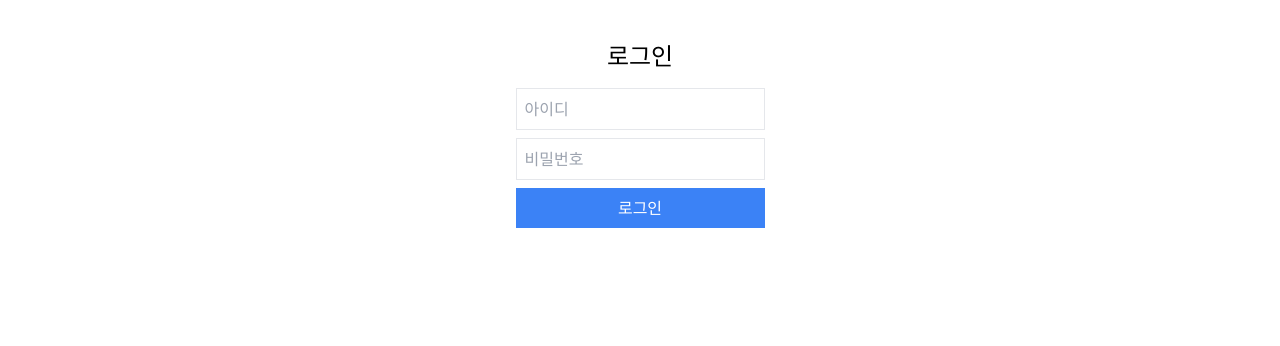
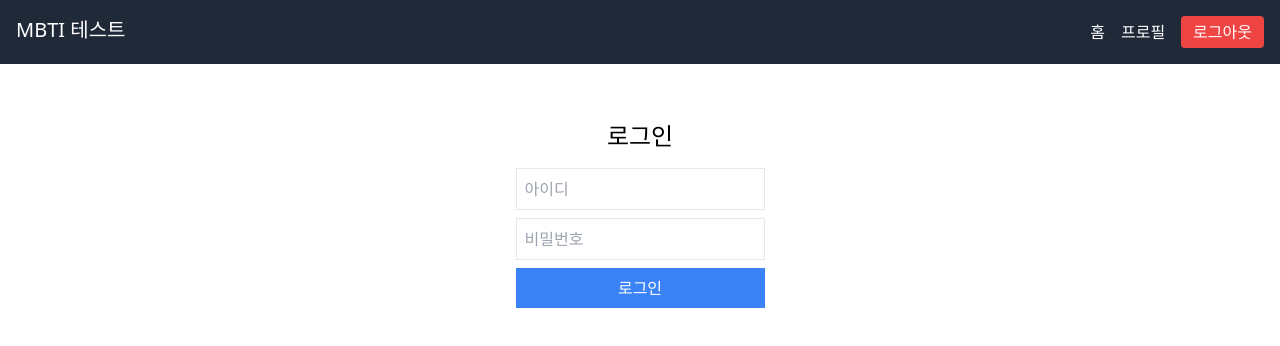
Before and after one commit to 33hyun/final-react-mbti-test, a React (Vite) app: page /login in a window 1280 px wide. Shown: the top 346 px of the page. Built offline with nearby package versions, Linux system fonts and the light colour scheme; sample sign-in values are in the browser's storage.

Commit message:
feat: 로그인 상태 관리 및 네비게이션 바 업데이트 기능 추가

```diff
--- a/src/components/Layout.jsx
+++ b/src/components/Layout.jsx
@@ -1,16 +1,66 @@
-import { Link, Outlet } from "react-router-dom";
+import { Link, Outlet, useNavigate } from "react-router-dom";
+import { useState, useEffect } from "react";
 
 const Layout = () => {
+  const navigate = useNavigate();
+  const [isLoggedIn, setIsLoggedIn] = useState(!!localStorage.getItem("token")); // 초기 로그인 상태 설정
+
+  /**
+   * ✅ 로그인 상태 업데이트 함수
+   * - 로그인, 로그아웃 시 `localStorage` 변경을 감지하여 즉시 상태를 업데이트함.
+   */
+  useEffect(() => {
+    const handleStorageChange = () => {
+      setIsLoggedIn(!!localStorage.getItem("token"));
+    };
+
+    // storage 이벤트 감지 (다른 탭에서도 동기화 가능)
+    window.addEventListener("storage", handleStorageChange);
+
+    return () => {
+      window.removeEventListener("storage", handleStorageChange);
+    };
+  }, []);
+
+  /**
+   * ✅ 로그아웃 함수
+   * - 토큰 삭제 후 로그인 상태 업데이트
+   */
+  const handleLogout = () => {
+    localStorage.removeItem("token");
+    setIsLoggedIn(false); // 상태 즉시 업데이트
+    navigate("/login");
+  };
+
   return (
     <div>
-      <nav className="flex justify-between p-4 bg-gray-800 text-white">
-        <Link to="/">홈</Link>
+      {/* 🔹 네비게이션 바 */}
+      <nav className="bg-gray-800 text-white p-4 flex justify-between">
+        <h1 className="text-xl">MBTI 테스트</h1>
         <div>
-          <Link to="/login" className="mr-4">로그인</Link>
-          <Link to="/signup">회원가입</Link>
+          <Link to="/" className="mr-4">홈</Link>
+
+          {/* 🔹 로그인 상태에 따라 네비게이션 변경 */}
+          {isLoggedIn ? (
+            <>
+              <Link to="/profile" className="mr-4">프로필</Link>
+              <button onClick={handleLogout} className="bg-red-500 px-3 py-1 rounded">
+                로그아웃
+              </button>
+            </>
+          ) : (
+            <>
+              <Link to="/login" className="mr-4">로그인</Link>
+              <Link to="/signup">회원가입</Link>
+            </>
+          )}
         </div>
       </nav>
-      <Outlet />
+
+      {/* 현재 페이지의 콘텐츠가 여기에 렌더링됨 */}
+      <main className="p-4">
+        <Outlet />
+      </main>
     </div>
   );
 };
--- a/src/pages/Login.jsx
+++ b/src/pages/Login.jsx
@@ -17,8 +17,14 @@ const Login = () => {
     try {
       // 로그인 API 호출
       const res = await login({ id, password });
+
       // 로그인 성공 시 accessToken을 localStorage에 저장
       localStorage.setItem("token", res.accessToken);
+
+      // 🔹 로그인 상태 변경 이벤트 발생 (네비게이션 바 업데이트)
+      window.dispatchEvent(new Event("storage"));
+
+      console.log("로그인 성공", res); // 디버깅용 콘솔 로그
       alert("로그인 성공! 프로필 페이지로 이동합니다."); // 성공 메시지 표시
       navigate("/profile"); // 로그인 성공 후 프로필 페이지로 이동
     } catch (err) {
--- a/src/pages/Profile.jsx
+++ b/src/pages/Profile.jsx
@@ -5,7 +5,6 @@ import { getUserProfile, updateProfile } from "../api/auth"; // 프로필 관련
 const Profile = () => {
   const [user, setUser] = useState(null); // 사용자 정보 상태 관리
   const [nickname, setNickname] = useState(""); // 닉네임 변경을 위한 상태
-  const [avatar, setAvatar] = useState(null); // 프로필 이미지 상태
   const navigate = useNavigate();
 
   useEffect(() => {
@@ -28,21 +27,12 @@ const Profile = () => {
     fetchProfile();
   }, [navigate]);
 
-  // 로그아웃 함수
-  const handleLogout = () => {
-    localStorage.removeItem("token");
-    navigate("/login");
-  };
-
   // 프로필 업데이트 함수
   const handleProfileUpdate = async () => {
     try {
       const token = localStorage.getItem("token");
       const formData = new FormData();
       formData.append("nickname", nickname); // 닉네임 변경
-      if (avatar) {
-        formData.append("avatar", avatar); // 프로필 이미지 변경
-      }
       await updateProfile(formData, token);
       alert("프로필이 업데이트되었습니다.");
     } catch (err) {
@@ -64,19 +54,9 @@ const Profile = () => {
             onChange={(e) => setNickname(e.target.value)}
             className="border p-2"
           />
-          {/* 프로필 이미지 업로드 필드 */}
-          <input
-            type="file"
-            onChange={(e) => setAvatar(e.target.files[0])}
-            className="border p-2 mt-2"
-          />
           {/* 프로필 업데이트 버튼 */}
           <button onClick={handleProfileUpdate} className="bg-blue-500 text-white p-2 mt-2">
             프로필 업데이트
-          </button>
-          {/* 로그아웃 버튼 */}
-          <button onClick={handleLogout} className="bg-red-500 text-white p-2 mt-4">
-            로그아웃
           </button>
         </div>
       ) : (
--- a/src/routes/AppRoutes.jsx
+++ b/src/routes/AppRoutes.jsx
@@ -1,4 +1,5 @@
 import { Routes, Route } from "react-router-dom";
+import Layout from "../components/Layout"; // Layout 추가
 import ProtectedRoute from "../ProtectedRoute";
 
 import Home from "../pages/Home";
@@ -9,11 +10,16 @@ import Profile from "../pages/Profile";
 const AppRoutes = () => {
   return (
     <Routes>
-      <Route path="/" element={<Home />} />
-      <Route path="/login" element={<Login />} />
-      <Route path="/signup" element={<SignUp />} />
-      <Route element={<ProtectedRoute />}>
-        <Route path="/profile" element={<Profile />} />
+      {/* 🏠 모든 페이지에 Layout 적용 */}
+      <Route path="/" element={<Layout />}>
+        <Route index element={<Home />} />
+        <Route path="login" element={<Login />} />
+        <Route path="signup" element={<SignUp />} />
+
+        {/* 🔒 보호된 라우트 (로그인 필요) */}
+        <Route element={<ProtectedRoute />}>
+          <Route path="profile" element={<Profile />} />
+        </Route>
       </Route>
     </Routes>
   );
```
